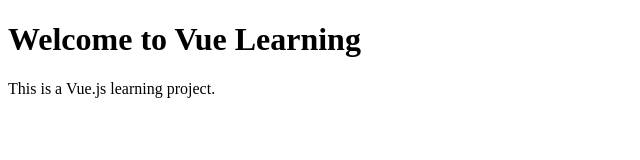
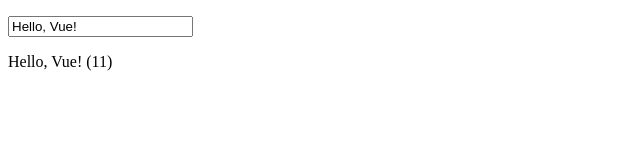
Before and after one commit to Gary11777/vue-learning, a plain HTML site: page index.html in a window 1280 px wide. Shown: the whole page, without its empty margins (0-640 px from the left). Drawn offline with nearby package versions, Linux system fonts and the light colour scheme.

Commit message:
E1 Vue 3 Absolute Basics

```diff
--- a/index.html
+++ b/index.html
@@ -5,24 +5,29 @@
     <meta charset="UTF-8">
     <meta name="viewport" content="width=device-width, initial-scale=1.0">
     <title>Vue Learning Project</title>
+    <script src="https://unpkg.com/vue@3"></script>
 </head>
 
 <body>
     <div id="app">
-        <h1>Welcome to Vue Learning</h1>
-        <p>This is a Vue.js learning project.</p>
+        <p>
+            <input type="text" v-model="greeting">
+        </p>
+        <p>{{ greeting }} ({{ greeting.length }})</p>
     </div>
 
-    <!-- Vue.js CDN -->
-    <script src="https://unpkg.com/vue@3/dist/vue.global.js"></script>
     <script>
-        const { createApp } = Vue;
-
-        createApp({
+        Vue.createApp({
             data() {
                 return {
-                    message: 'Hello Vue!'
-                }
+                    greeting: 'This is my first Vue.js project.'
+                };
+            },
+
+            mounted() {
+                setTimeout(() => {
+                    this.greeting = 'Hello, Vue!';
+                }, 3000);
             }
         }).mount('#app');
     </script>
```
